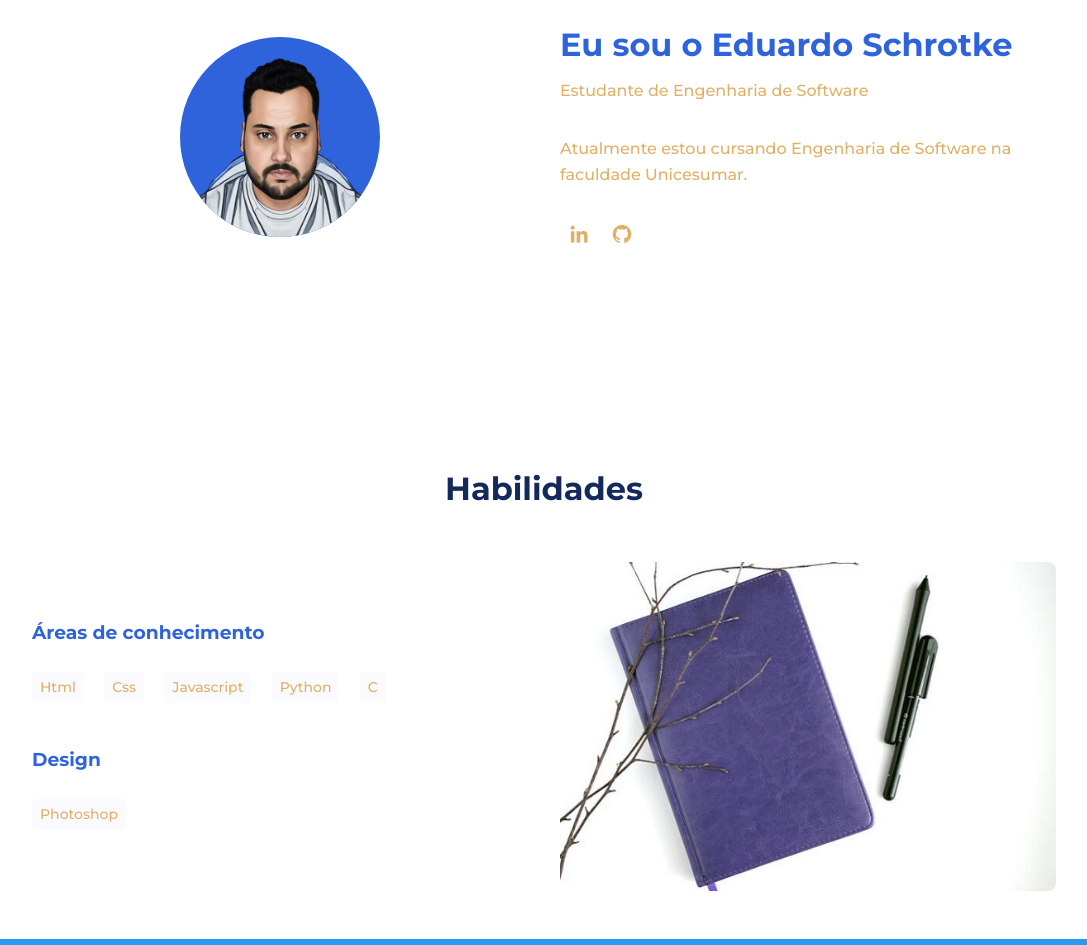
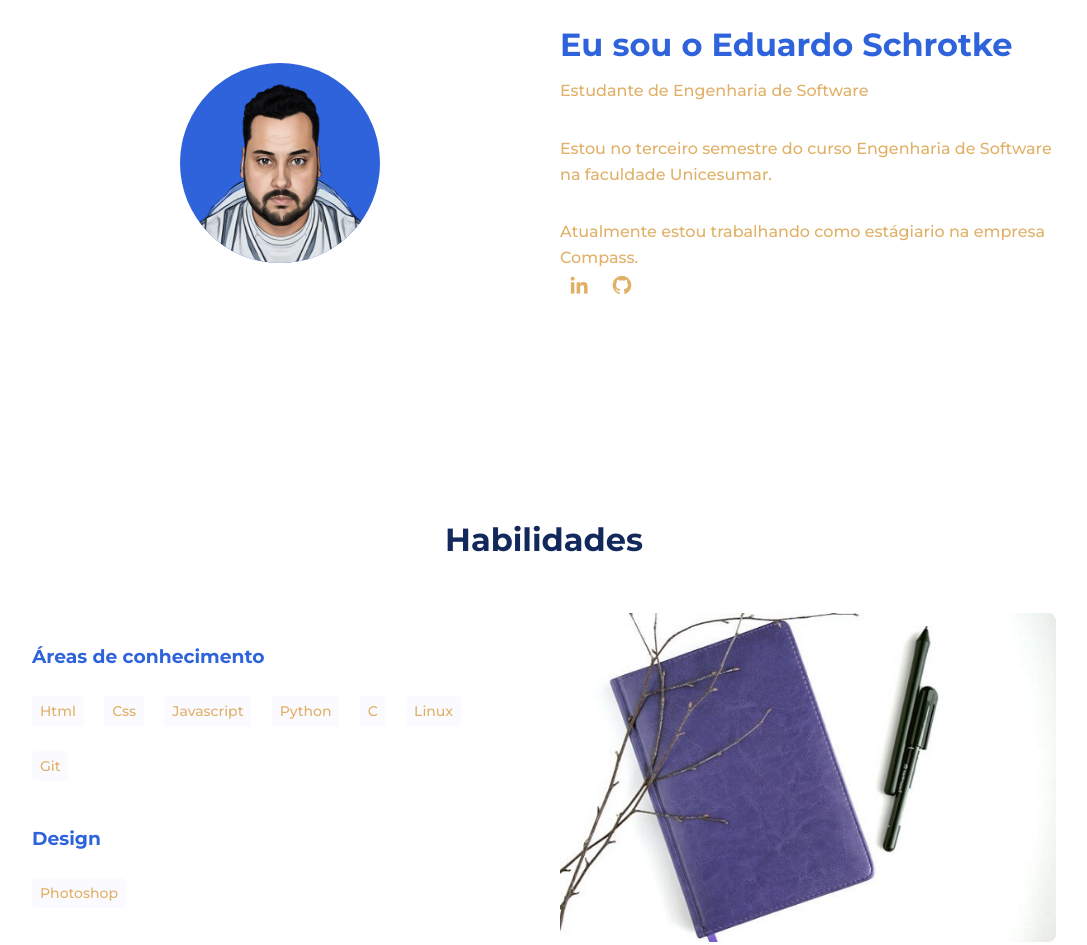
Before and after one commit to drdssouza/portifolio, a plain HTML site: page index.html in a window 1280 px wide. Shown: the part 880-1825 px from the top of the page, without its empty margins (96-1183 px from the left). Drawn offline with nearby package versions, Linux system fonts and the light colour scheme.

Commit message:
Update index.html

```diff
--- a/index.html
+++ b/index.html
@@ -57,7 +57,8 @@
                     <div>
                         <h2 class="about__subtitle">Eu sou o Eduardo Schrotke</h2>
                         <span class="about__profession">Estudante de Engenharia de Software</span>
-                        <p class="about__text">Atualmente estou cursando Engenharia de Software na faculdade Unicesumar.</p>
+                        <p class="about__text">Estou no terceiro semestre do curso Engenharia de Software na faculdade Unicesumar.</p>
+                        <p>Atualmente estou trabalhando como estágiario na empresa Compass.</p>
 
                         <div class="about__social">
                             <a href="https://www.linkedin.com/in/eduardo-souza-a23698251/" target= "_blank" class="about__social-icon"><i class='bx bxl-linkedin' ></i></a>
@@ -79,6 +80,8 @@
                         <span class="skills__name">Javascript</span>
                         <span class="skills__name">Python</span>
                         <span class="skills__name">C</span>
+                        <span class="skills__name">Linux</span>
+                        <span class="skills__name">Git</span>
 
                         <h3 class="skills__subtitle">Design</h3>
                         <span class="skills__name">Photoshop</span>
```
